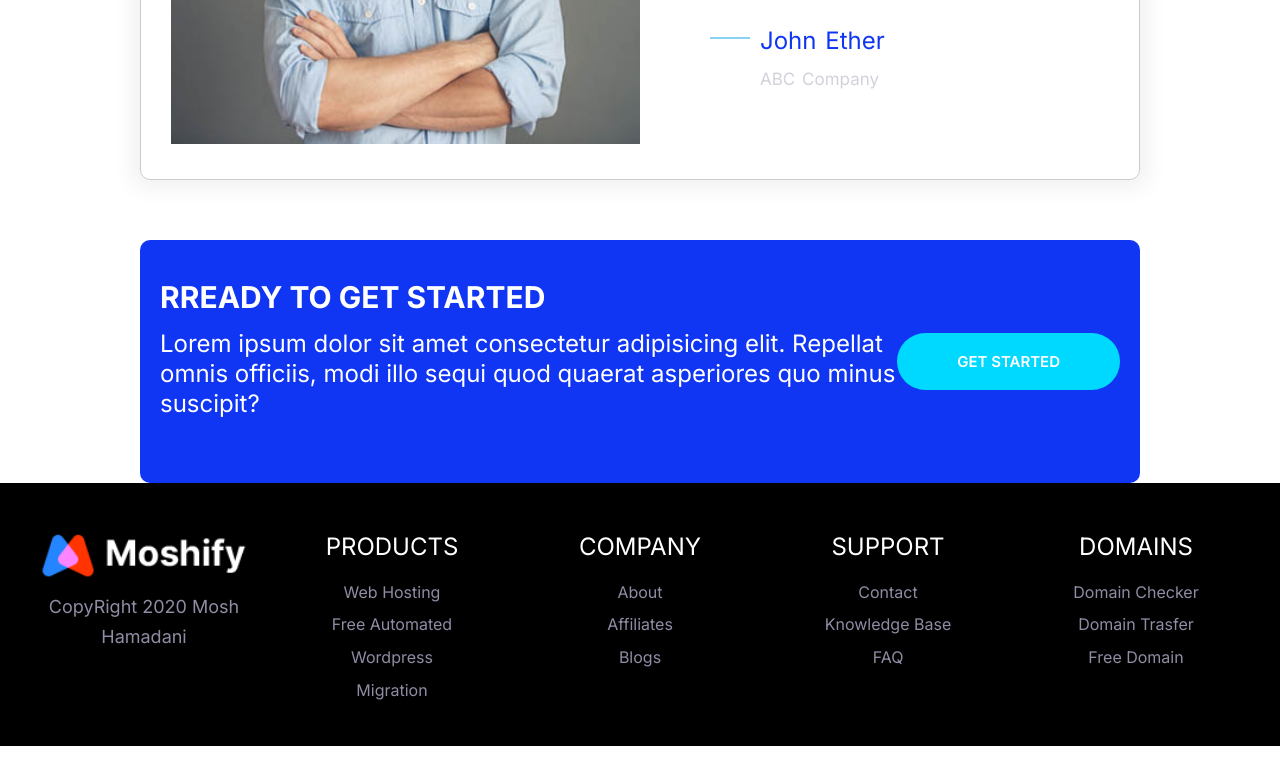
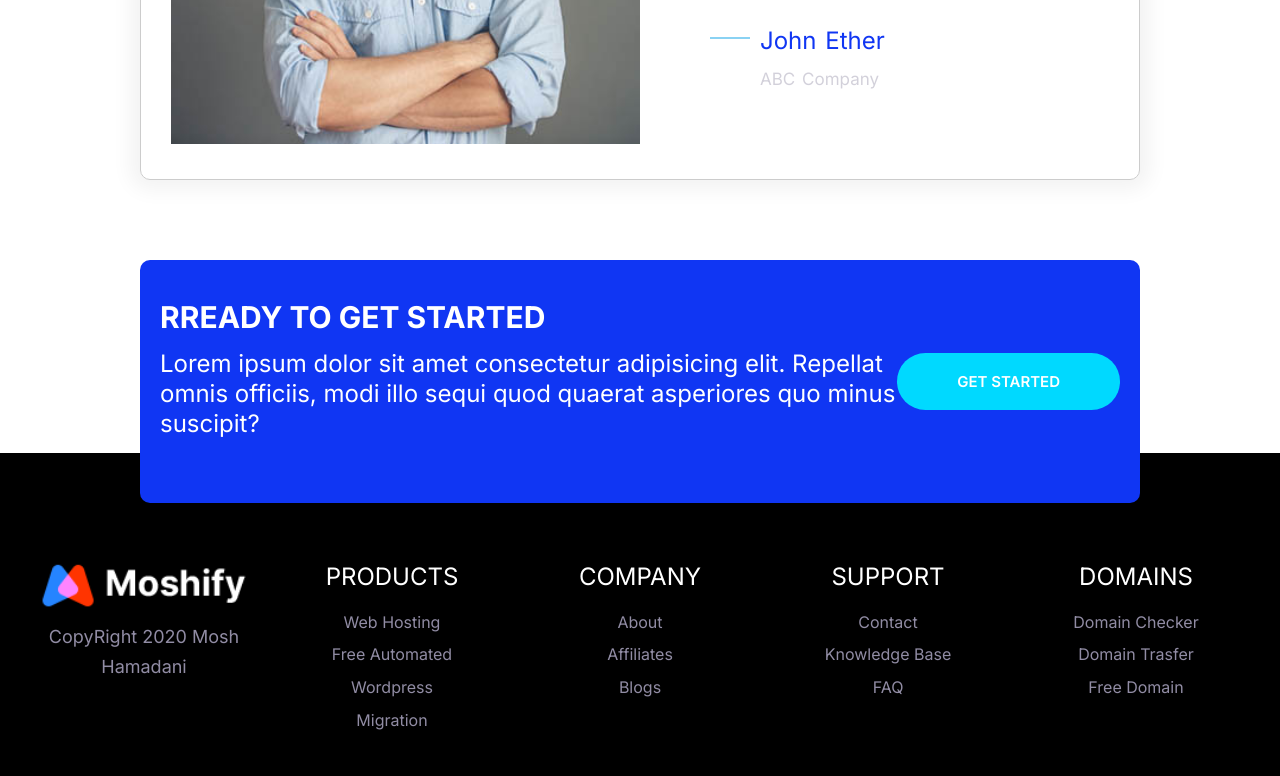
Before and after one commit to junaidxgit/project_1, a website built with Parcel: page index.html in a window 1280 px wide. Shown: the part 4443-5219 px from the top of the page. Before the commit the page ends 5189 px from the top, so only its background shows below. Built offline with nearby package versions, Linux system fonts and the light colour scheme.

Commit message:
few changes in collout block

```diff
--- a/css/styles.css
+++ b/css/styles.css
@@ -470,7 +470,7 @@ h3 {
   padding: 4rem;
   max-width: 1000px;
   margin: 0 auto;
-  margin-top: 6rem;
+  margin-top: 3rem;
   border-radius: 1rem;
 }
 .callout--primary {
@@ -1580,6 +1580,7 @@ h3 {
 @media screen and (min-width:800px) {
   .block-footer .grid{
     grid-template-columns: repeat(auto-fit, minmax(10rem, 1fr));
+    margin-top: 5rem;
   }
   .block-footer .icon{
     display: none;
@@ -1614,4 +1615,13 @@ h3 {
   .block-footer .collapsible__header{
     display: inline-block;
   }
-}
+  .block-footer{
+    padding-top: 5rem;
+  }
+}
+/* callout transform */
+@media screen and (min-width:800px) {
+  .callout-transform{
+    transform: translateY(5rem);
+  }
+}
--- a/index.html
+++ b/index.html
@@ -375,7 +375,7 @@
     </div>
     </div>
     </div>
-    <div class=" block  callout callout--primary">
+    <div class=" block  callout callout--primary callout-transform">
       <div class="grid grid--2colmn">
         <div class="callout__content">
           <h3 class="callout__heading">RREADY TO GET STARTED</h3>
```
